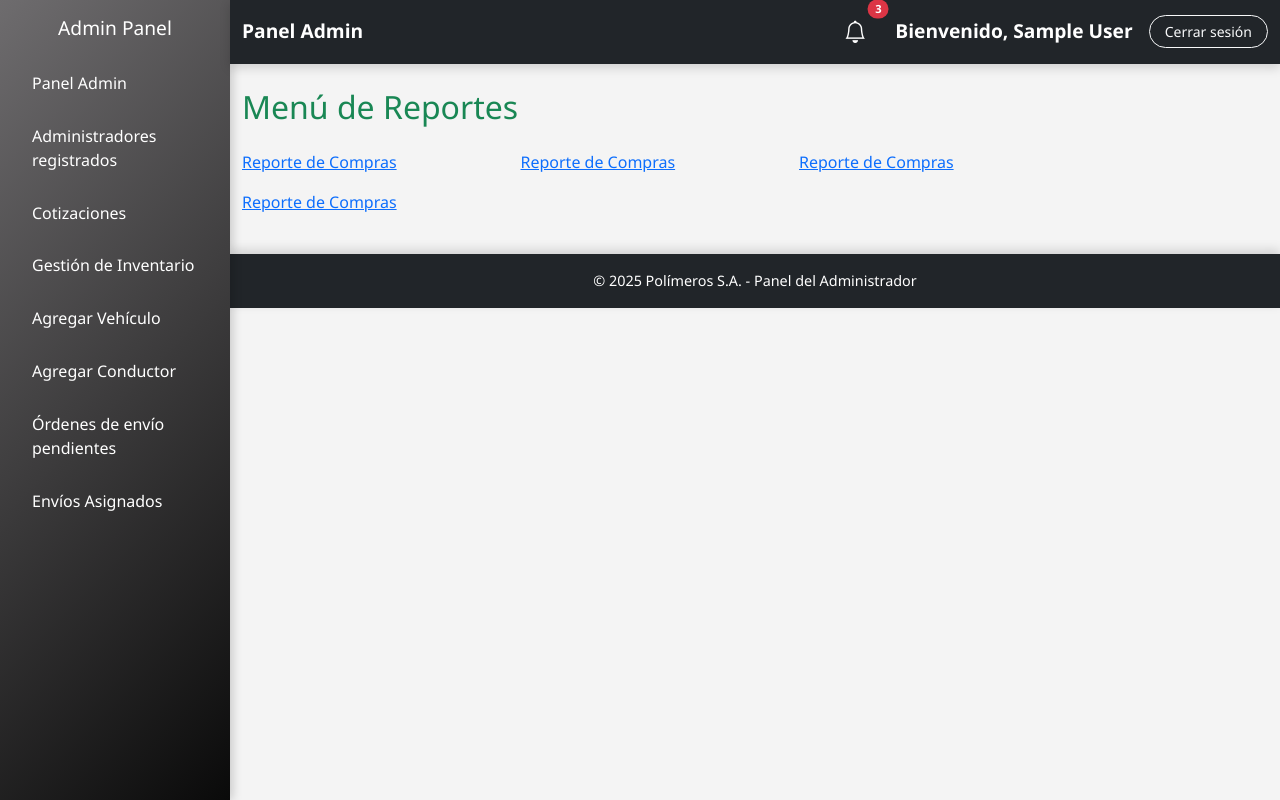
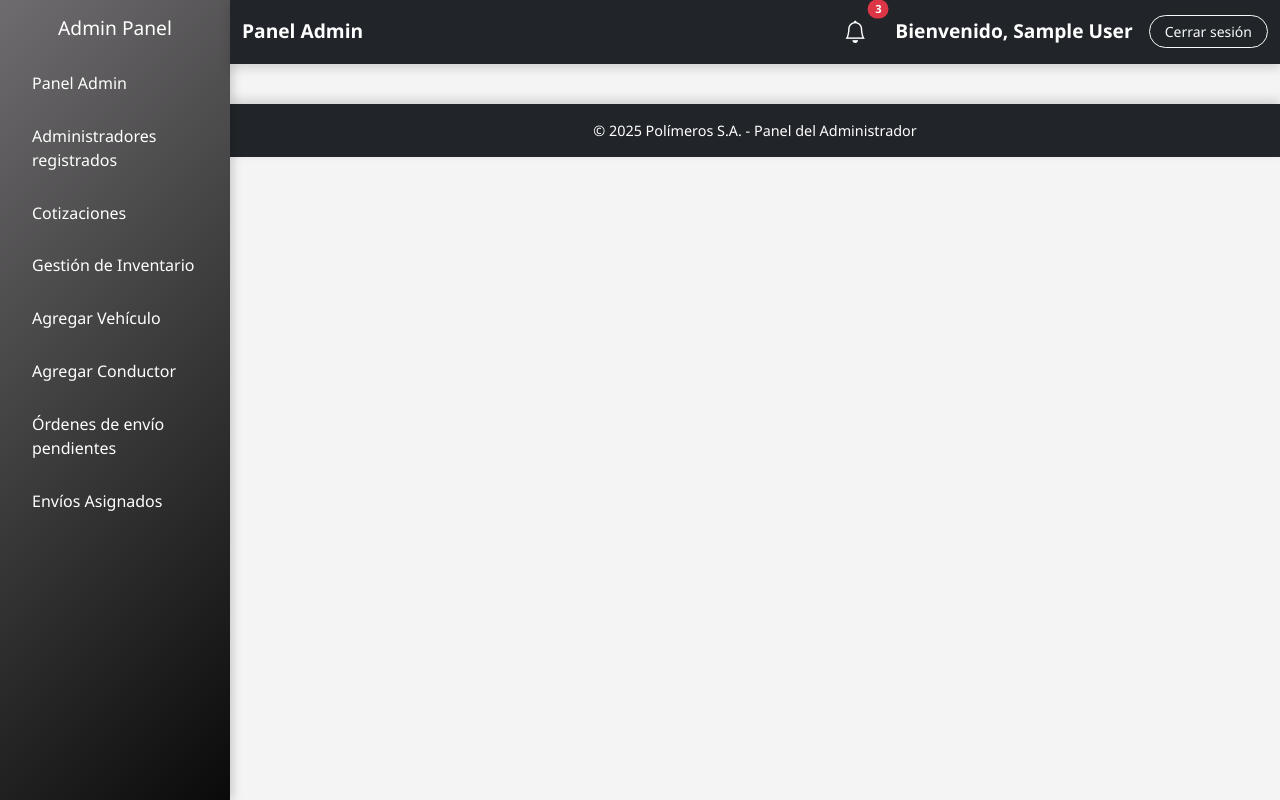
Before and after one commit to AndresAcosta448/polimero_web, a Flask app: page /admin/panel in a window 1280 px wide. Run offline with Flask 3, Linux system fonts and the light colour scheme; the visitor is signed in with stand-in values (Sample User, id 1); data that the repository does not hold is empty.

Commit message:
Descripción del cambio

```diff
--- a/templates/admin_panel.html
+++ b/templates/admin_panel.html
@@ -180,25 +180,6 @@
         </div>
       </nav>
 
-      <!-- Menú de Reportes -->
-      <div class="container my-4">
-        <h2 class="text-success mb-4">Menú de Reportes</h2>
-        <div class="row">
-          {% for titulo, ruta, icono in [
-               ('Compras', 'reporte_compras', 'bi-cart-check'),
-               ('Cotizaciones', 'reporte_cotizaciones', 'bi-pencil-square'),
-               ('Envíos', 'reporte_envios', 'bi-truck'),
-               ('Inventario', 'reporte_inventario', 'bi-box-seam')
-             ] %}
-            <div class="col-md-3">
-              <a href="{{ url_for('reporte_compras') }}" class="tarjeta texto-centro texto-decoración-ninguno">
-    Reporte de Compras
-</a>
-
-            </div>
-          {% endfor %}
-        </div>
-      </div>
 
       <!-- Footer -->
       <footer class="bg-dark text-white text-center py-3">
```
